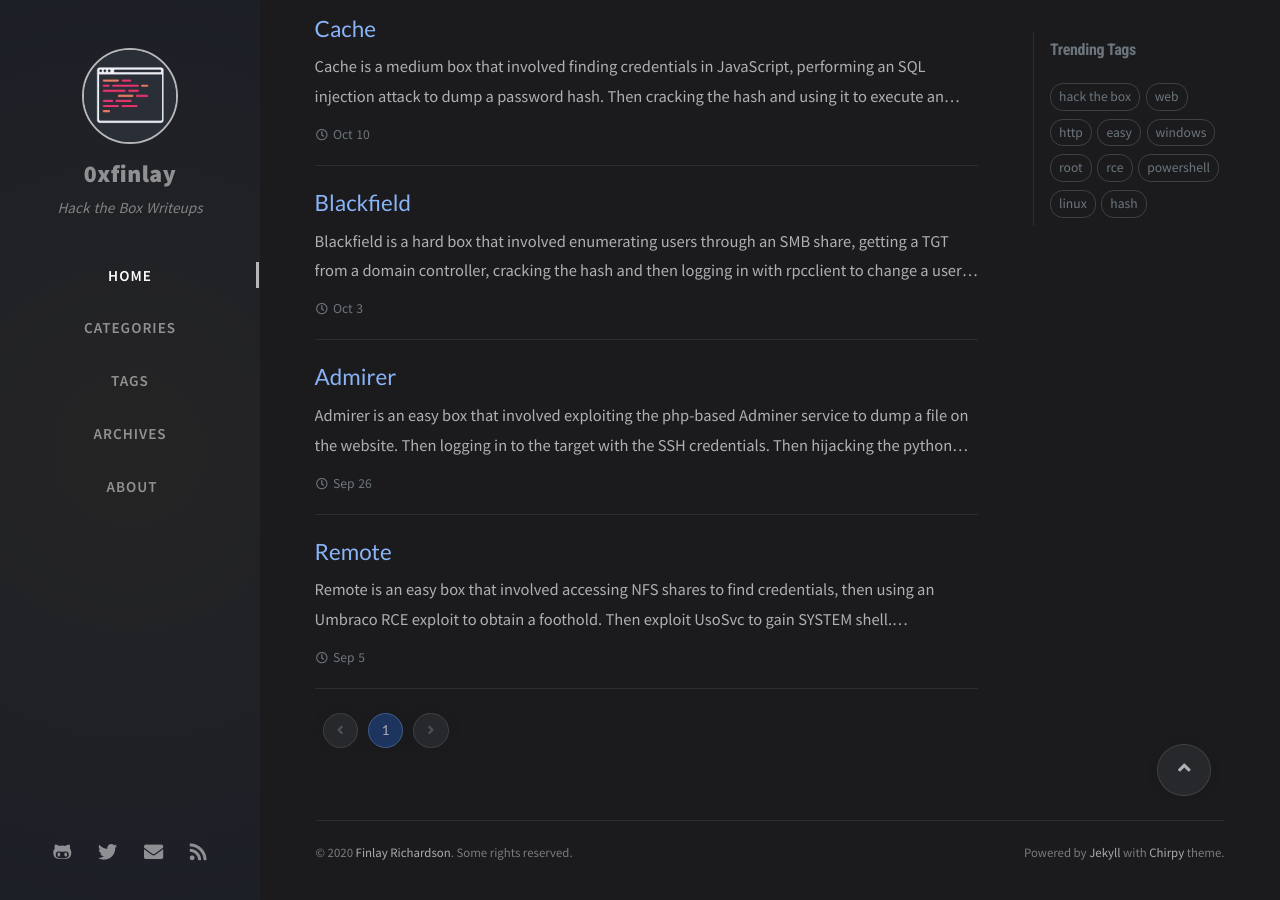
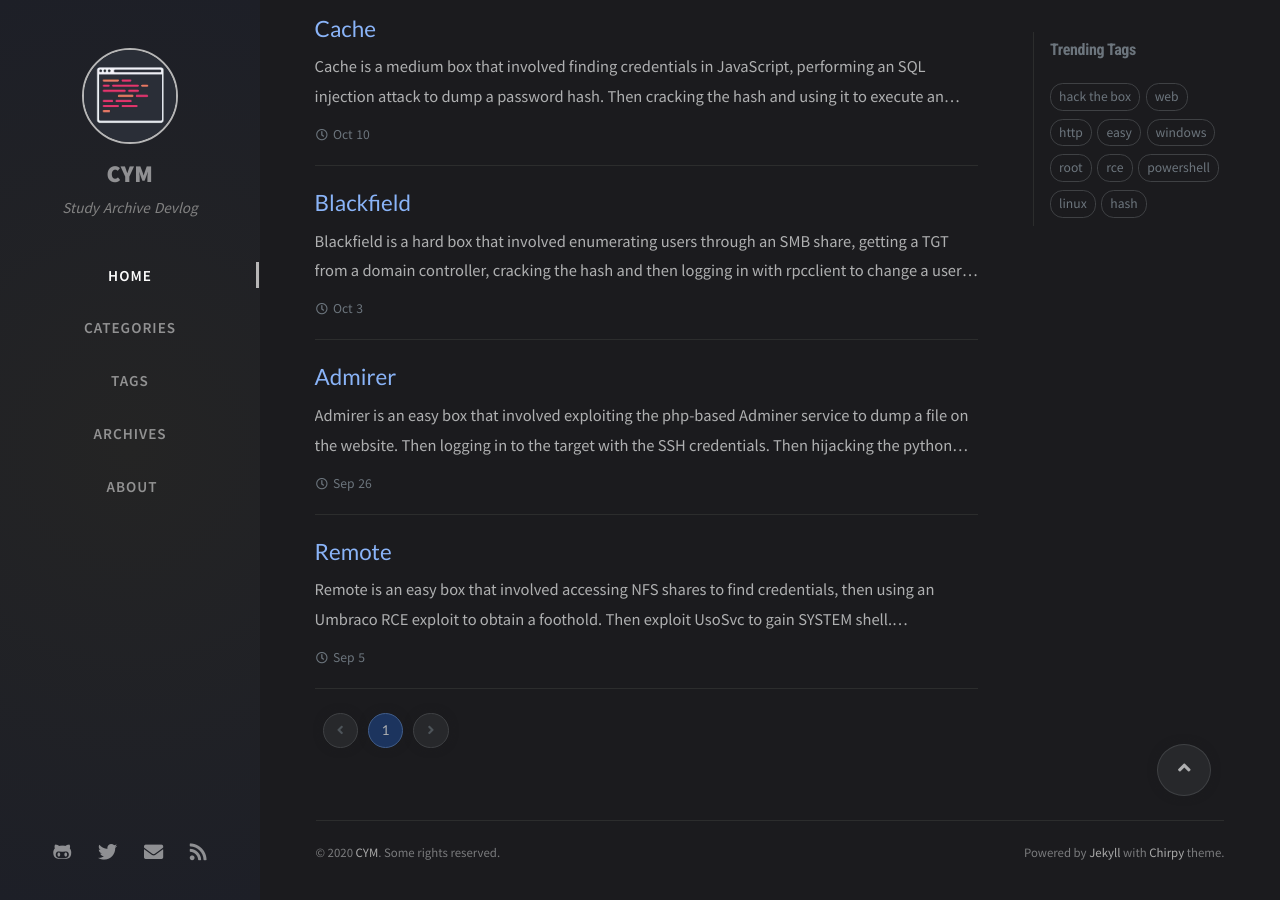
Before and after one commit to cym-2/cym-2.github.io, a Jekyll site: the page built from index.html, in a window 1280 px wide and 900 px high, scrolled down 778 px. Built offline with Jekyll 4.4.1, drawn with Linux system fonts in a browser that asks for light colours; nearby versions of some CDN libraries; the list of posts is cut into pages by our own code; comment, search, counter and statistics services are not loaded.

Commit message:
Update _config.yml

```diff
--- a/_config.yml
+++ b/_config.yml
@@ -8,38 +8,38 @@
 # jekyll-seo-tag settings › https://github.com/jekyll/jekyll-seo-tag/blob/master/docs/usage.md
 #--------------------------
 
-title: 0xfinlay                          # the main title
+title: CYM                          # the main title
 
-tagline: Hack the Box Writeups  # it will display as the sub-title
+tagline: Study Archive Devlog  # it will display as the sub-title
 
 description: >-                        # used by seo meta and the atom feed
-  This is my blog where I will post Hack the Box writups.
+  Study Archive Devlog of CYM
 
 # Replace with the website url, e.g. 'https://username.github.io'
-url: 'https://0xfinlay.github.io'
+url: 'https://cym-2.github.io'
 
-author: Finlay Richardson                  # change to your full name
+author: CYM                  # change to your full name
 
 avatar: /assets/img/sample/avatar.jpg   # support internet resources
 
 github:
-  username: 0xfinlay             # change to your github username
+  username: cym-2             # change to your github username
 
 twitter:
-  username: Finlay_R10            # change to your twitter username
+  username: cym            # change to your twitter username
 
 social:
-  name: Finlay Richardson                  # it will shows as the copyright owner in Footer
-  email: finlay.richardson1@gmail.com             # change to your email address
+  name: CYM                  # it will shows as the copyright owner in Footer
+  email: cym.7172@gmail.com             # change to your email address
   links:
     # The first element serves as the copyright owner's link
-    - https://twitter.com/Finlay_R10      # change to your twitter homepage
-    - https://github.com/0xfinlay       # change to your github homepage
+    - https://twitter.com/cym      # change to your twitter homepage
+    - https://github.com/cym-2       # change to your github homepage
     # Uncomment below to add more social links
     # - https://www.facebook.com/username
     # - https://www.linkedin.com/in/username
 
-google_site_verification: SCo2lbIakc-VXGCVO1S4TS_KJXxNrX86RqSKhe8Caks # change to your verification string
+google_site_verification: '' # change to your verification string
 
 #--------------------------
 
@@ -49,10 +49,10 @@ google_site_verification: SCo2lbIakc-VXGCVO1S4TS_KJXxNrX86RqSKhe8Caks # change t
 baseurl: ''
 
 # Change to your timezone › http://www.timezoneconverter.com/cgi-bin/findzone/findzone
-timezone: Europe/London
+timezone: Asia/Seoul
 
 google_analytics:
-  id: 'UA-177932267-1'          # Fill with your Google Analytics ID
+  id: ''          # Fill with your Google Analytics ID
   pv:
     # The Google Analytics pageviews switch.
     # DO NOT enable it unless you know how to deploy the Google Analytics superProxy.
```
